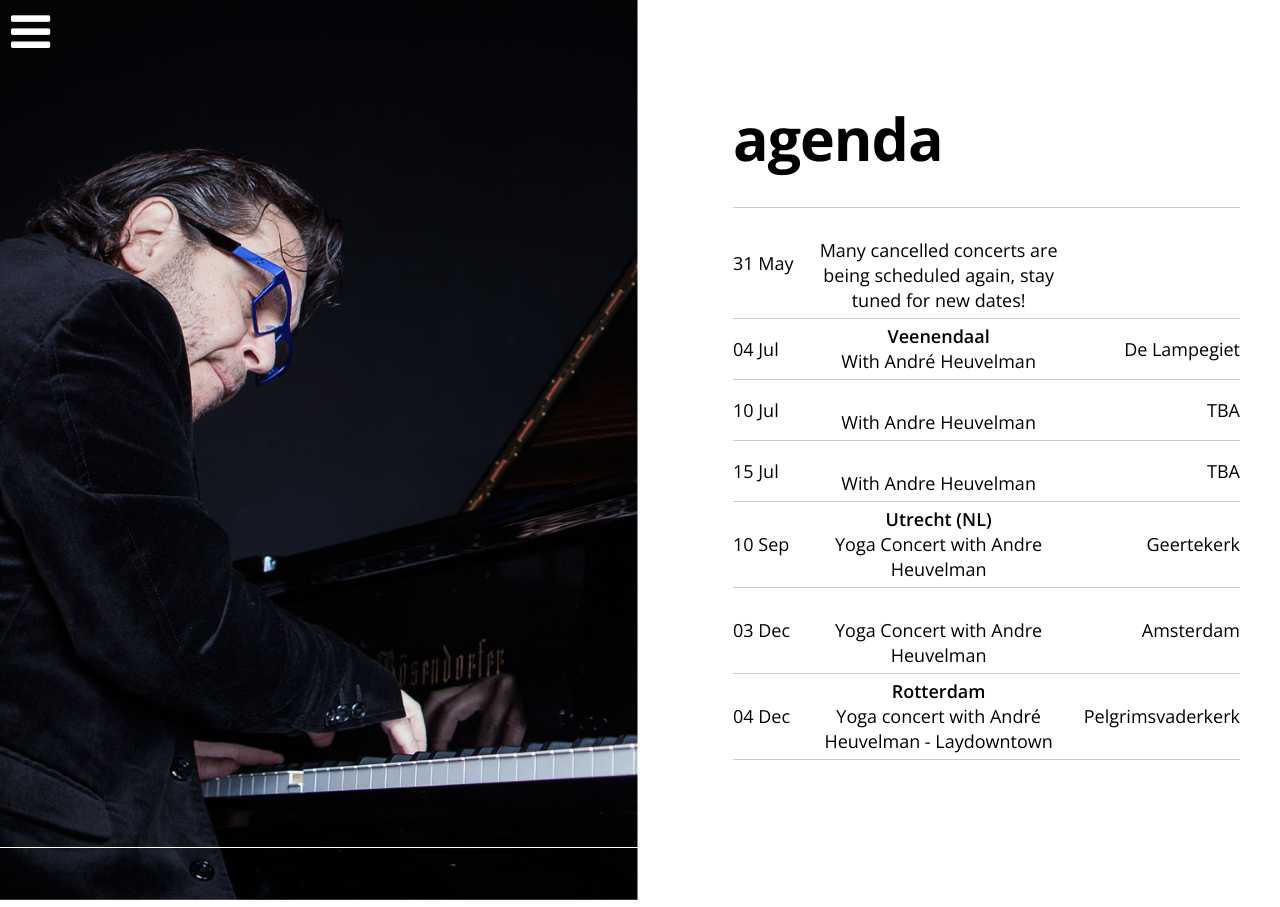
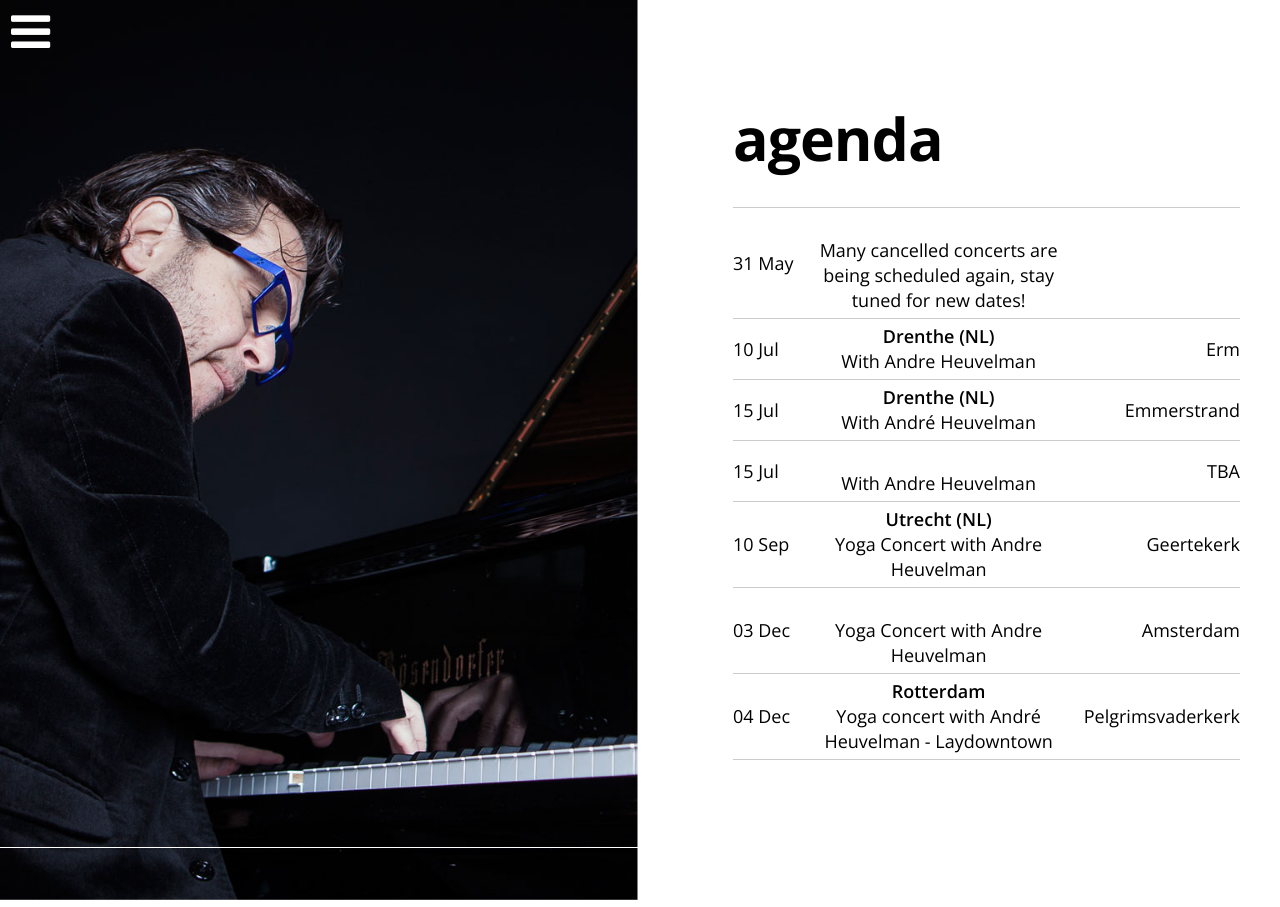
Before and after one commit to mikedelferro/website, a Jekyll site: the page built from agenda.html, in a window 1280 px wide. Built offline with Jekyll 4.4.1, drawn with Linux system fonts in a browser that asks for light colours; nearby versions of some CDN libraries.

Commit message:
Updated '_data/gigs.yml' via CloudCannon

```diff
--- a/_data/gigs.yml
+++ b/_data/gigs.yml
@@ -1,10 +1,9 @@
 items:
   - title: With André Heuvelman
-    date: 2020-07-04 20:00:00
-    location: De Lampegiet
-    venue: Veenendaal
-    url: >-
-      https://www.lampegiet.nl/agenda/2835/10_jaar_nachtgeluiden/andre_heuvelman_the_live_b_anda_
+    date: 2020-07-15 20:00:00
+    location: Emmerstrand
+    venue: Drenthe (NL)
+    url: 'https://www.wij-zijn-tijdloos.nl/'
   - title: Yoga Concert with Andre Heuvelman
     date: 2020-09-10 20:00:00
     location: Geertekerk
@@ -29,9 +28,9 @@ items:
     url:
   - title: With Andre Heuvelman
     date: 2020-07-10 20:00:00
-    location: TBA
-    venue:
-    url:
+    location: Erm
+    venue: Drenthe (NL)
+    url: 'https://www.wij-zijn-tijdloos.nl/'
   - title: With Andre Heuvelman
     date: 2020-07-15 20:00:00
     location: TBA
```
